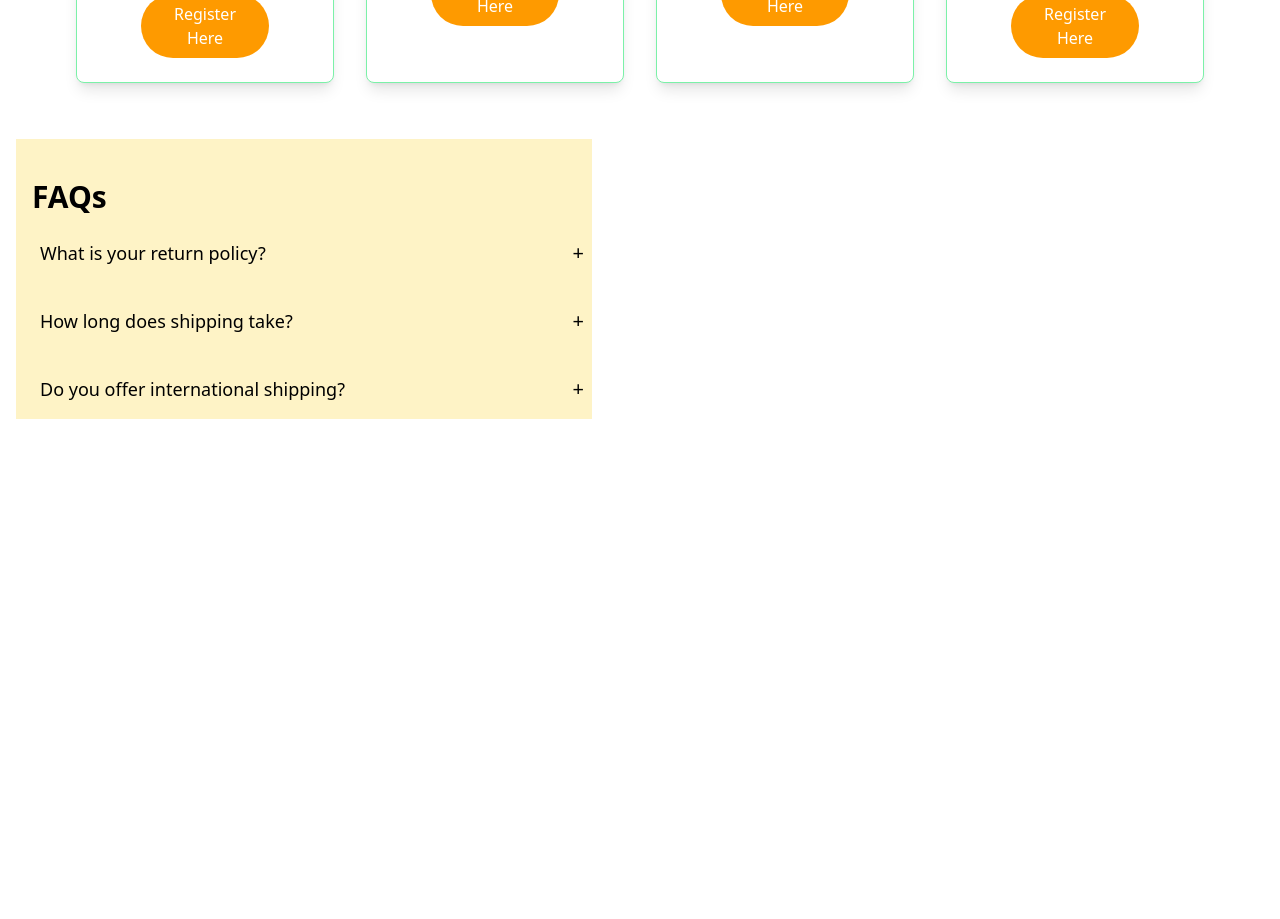
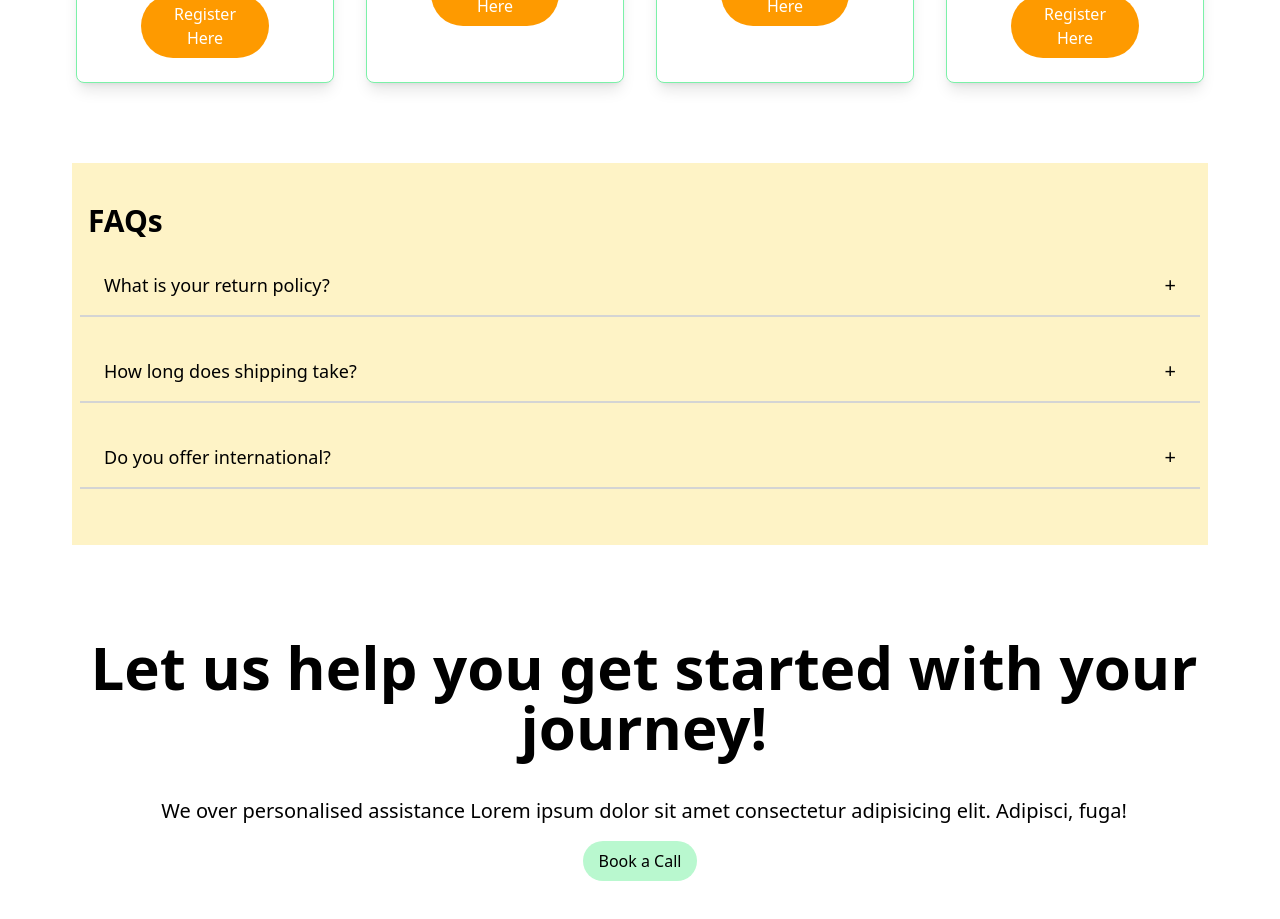
Before and after one commit to Jessica-Agorye/Ace-Edu, a React (Vite) app: page / in a window 1280 px wide. Shown: the part 2700-3619 px from the top of the page. Before the commit the page ends 3159 px from the top, so only its background shows below. Built offline with nearby package versions, Linux system fonts and the light colour scheme.

Commit message:
fixed display of faq on different devices render and also added a call to action section

```diff
--- a/src/Pages.tsx
+++ b/src/Pages.tsx
@@ -4,6 +4,7 @@ import AboutUs from "./sections/AboutUs";
 import Services from "./sections/Services";
 import Pricing from "./sections/Pricing";
 import Faq from "./sections/Faq";
+import CallToAction from "./components/CallToAction";
 
 const Pages = () => {
   return (
@@ -14,6 +15,7 @@ const Pages = () => {
       <Services />
       <Pricing />
       <Faq />
+      <CallToAction />
     </>
   );
 };
--- a/src/components/CallToAction.tsx
+++ b/src/components/CallToAction.tsx
@@ -1,5 +1,19 @@
 const CallToAction = () => {
-  return <div>CallToAction</div>;
+  return (
+    <div className="  mx-4 md:mx-8 lg:mx-16 mt-20 mb-10 text-center place-items-center">
+      <p className="text-3xl lg:text-6xl font-bold pl-2 pt-3">
+        Let us help you get started with your journey!
+      </p>
+      <p className=" mt-4 lg:mt-10 pl-2 lg:text-xl">
+        We over personalised assistance Lorem ipsum dolor sit amet consectetur
+        adipisicing elit. Adipisci, fuga!
+      </p>
+
+      <button className="py-2 px-4 bg-green-200  rounded-full mt-4">
+        Book a Call
+      </button>
+    </div>
+  );
 };
 
 export default CallToAction;
--- a/src/sections/Faq.tsx
+++ b/src/sections/Faq.tsx
@@ -10,7 +10,7 @@ const faqs = [
     answer: "Shipping takes 5-7 business days, depending on your location.",
   },
   {
-    question: "Do you offer international shipping?",
+    question: "Do you offer international?",
     answer: "Yes, we ship to selected countries worldwide.",
   },
 ];
@@ -25,20 +25,23 @@ export default function FAQ() {
   };
 
   return (
-    <div className="max-w-xl mx-4  mb-10 mt-10 bg-amber-100">
+    <div className=" mx-4 md:mx-8 lg:mx-18 mb-10 pb-4 mt-16 bg-amber-100">
       <h2 className="text-3xl font-bold mb-4 pt-10 pl-4">FAQs</h2>
-      <div className="space-y-4 pl-4">
+      <div className="space-y-4 p-2 ">
         {faqs.map((faq, index) => (
-          <div key={index} className=" pb-2">
+          <div
+            key={index}
+            className=" pb-2 px-4 border-b-2 border-b-neutral-300  mb-8"
+          >
             <button
-              className="w-full flex justify-between items-center text-lg font-medium p-2 focus:outline-none"
+              className="w-full flex justify-between items-center text-lg font-medium p-2 focus:outline-none "
               onClick={() => toggleFAQ(index)}
             >
               {faq.question}
               <span className="text-xl">{openIndex === index ? "−" : "+"}</span>
             </button>
             {openIndex === index && (
-              <p className="mt-2 text-gray-600">{faq.answer}</p>
+              <p className="mt-2 p-2 text-gray-600">{faq.answer}</p>
             )}
           </div>
         ))}
```
